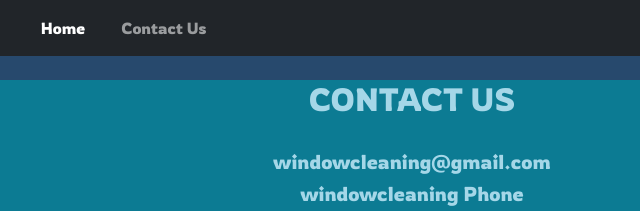
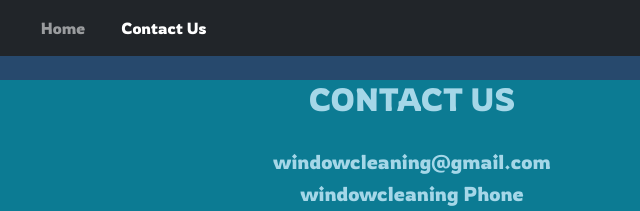
Before and after one commit to Zacke1y/WindowCleaning, a plain HTML site: page contact.html in a window 1280 px wide. Shown: the top 211 px of the page, 228-868 px from the left. Drawn offline with nearby package versions, Linux system fonts and the light colour scheme.

Commit message:
Add files via upload

```diff
--- a/contact.html
+++ b/contact.html
@@ -24,10 +24,10 @@
             <div class="collapse navbar-collapse" id="collapsibleNavId">
                 <ul class="navbar-nav me-auto mt-2 mt-lg-0">
                     <li class="nav-item">
-                        <a class="nav-link active" href="index.html" aria-current="page">Home</a>
+                        <a class="nav-link" href="index.html" aria-current="page">Home</a>
                     </li>
                     <li class="nav-item">
-                        <a class="nav-link" href="contact.html">Contact Us</a>
+                        <a class="nav-link active" href="contact.html">Contact Us</a>
                     </li>
                 </ul>
             </div>
```
